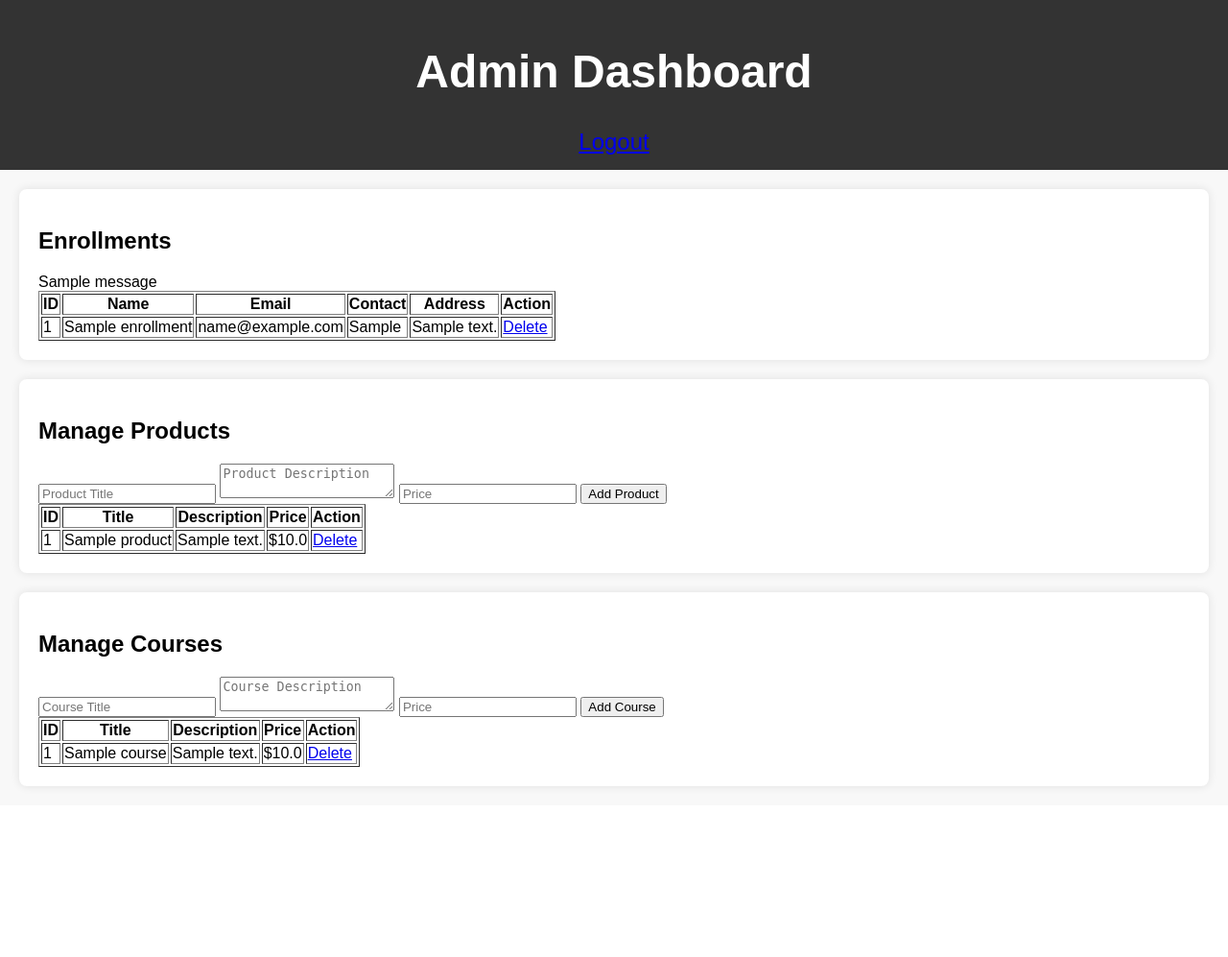
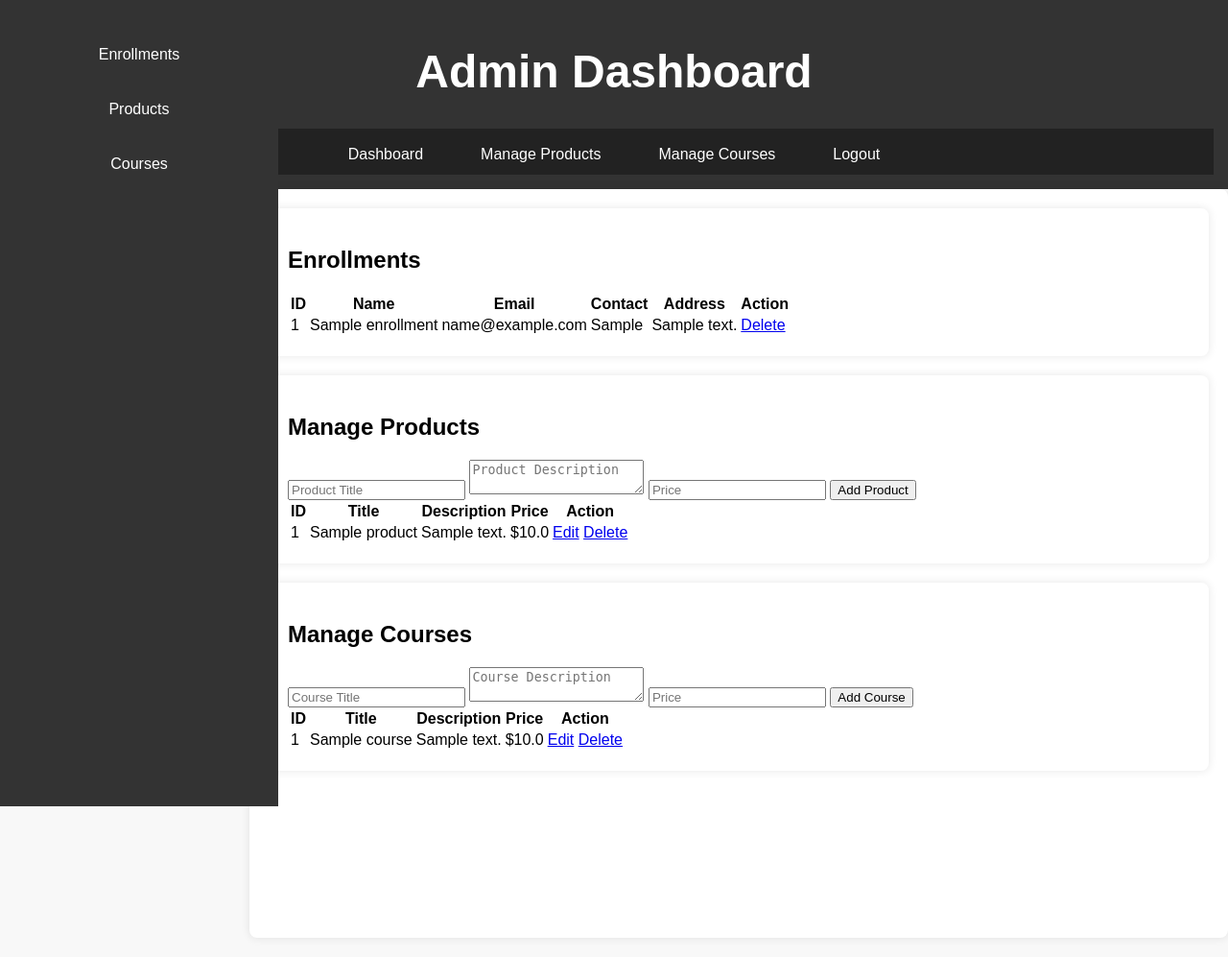
Before and after one commit to AnamolBasnet50/online-shop, a Flask app: page /admin in a window 1280 px wide. Shown: the whole page at 96% size. Before the commit the page ends 822 px from the top, so only its background shows below. Run offline with Flask 3, Linux system fonts and the light colour scheme; the visitor is signed in with stand-in values (Sample User, id 1); tables that the repository leaves empty hold one stand-in row (values such as "Sample post"); one stand-in notice (Sample message) is shown.

Commit message:
add  for Render

```diff
--- a/app.py
+++ b/app.py
@@ -87,19 +87,6 @@ def admin():
     conn.close()
     return render_template('admin_dashboard.html', students=students, products=products, courses=courses)
 
-@app.route('/delete/<int:id>')
-def delete_student(id):
-    if 'admin' not in session:
-        flash("Unauthorized action! Please log in.", "error")
-        return redirect('/login')
-    conn = sqlite3.connect("database.db")
-    cursor = conn.cursor()
-    cursor.execute("DELETE FROM enrollments WHERE id = ?", (id,))
-    conn.commit()
-    conn.close()
-    flash("Enrollment deleted successfully!", "success")
-    return redirect('/admin')
-
 @app.route('/add_product', methods=['POST'])
 def add_product():
     if 'admin' not in session:
--- a/static/style.css
+++ b/static/style.css
@@ -3,6 +3,8 @@ body {
     margin: 0;
     padding: 0;
     background-color: #f8f8f8;
+    display: flex;
+    flex-direction: column;
 }
 
 header {
@@ -11,23 +13,23 @@ header {
     text-align: center;
     padding: 15px;
     font-size: 1.5rem;
-    animation: fadeIn 1s ease-in-out;
 }
 
 nav {
     background: #222;
     padding: 10px 0;
+    text-align: center;
 }
 
 nav ul {
     list-style: none;
     padding: 0;
     margin: 0;
-    text-align: center;
+    display: flex;
+    justify-content: center;
 }
 
 nav ul li {
-    display: inline;
     margin: 0 15px;
 }
 
@@ -45,113 +47,78 @@ nav ul li a:hover {
     color: #fff;
 }
 
+.dashboard-container {
+    display: flex;
+    height: 100vh;
+}
+
+/* Sidebar Styling */
+.sidebar {
+    width: 250px;
+    background: #333;
+    color: white;
+    padding: 20px;
+    height: 100vh;
+    position: fixed;
+    left: 0;
+    top: 0;
+    display: flex;
+    flex-direction: column;
+    align-items: center;
+}
+
+.sidebar ul {
+    list-style: none;
+    padding: 0;
+    width: 100%;
+}
+
+.sidebar ul li {
+    width: 100%;
+    margin-bottom: 15px;
+}
+
+.sidebar ul li a {
+    display: block;
+    color: white;
+    text-decoration: none;
+    padding: 12px;
+    text-align: center;
+    border-radius: 5px;
+    transition: background 0.3s ease-in-out;
+}
+
+.sidebar ul li a:hover {
+    background: #28a745;
+}
+
+/* Main Content Area */
+.content {
+    margin-left: 260px;
+    padding: 20px;
+    flex-grow: 1;
+}
+
 section {
-    margin: 20px;
-    padding: 20px;
     background: white;
     border-radius: 8px;
+    padding: 20px;
     box-shadow: 0px 0px 10px rgba(0, 0, 0, 0.1);
-    animation: slideUp 0.5s ease-in-out;
-}
-
-.grid-container {
-    display: grid;
-    grid-template-columns: repeat(auto-fit, minmax(250px, 1fr));
-    gap: 20px;
-    padding: 10px;
-}
-
-.card {
-    background: #fff;
-    padding: 20px;
-    border-radius: 12px;
-    box-shadow: 0px 4px 8px rgba(0, 0, 0, 0.1);
-    text-align: center;
-    transition: transform 0.3s, box-shadow 0.3s;
-    cursor: pointer;
-    position: relative;
-    overflow: hidden;
-}
-
-.card h3 {
-    font-size: 1.2rem;
-    margin-bottom: 10px;
-    color: #333;
-}
-
-.card p {
-    font-size: 1rem;
-    color: #555;
-}
-
-.card:hover {
-    transform: scale(1.05);
-    box-shadow: 0px 8px 16px rgba(0, 0, 0, 0.2);
-}
-
-.card button {
-    background: linear-gradient(135deg, #28a745, #218838);
-    color: white;
-    border: none;
-    padding: 10px 15px;
-    border-radius: 5px;
-    cursor: pointer;
-    transition: all 0.3s ease-in-out;
-    font-weight: bold;
-    font-size: 1rem;
-    margin-top: 10px;
-}
-
-.card button:hover {
-    background: linear-gradient(135deg, #218838, #1e7e34);
-    transform: scale(1.1);
-}
-
-/* Footer Styling */
-footer {
-    background: #333;
-    color: white;
-    text-align: center;
-    padding: 20px;
-    margin-top: 20px;
-    font-size: 1rem;
-}
-
-.footer-content {
-    max-width: 800px;
-    margin: auto;
-}
-
-.social-links a {
-    color: #28a745;
-    text-decoration: none;
-    font-weight: bold;
-    margin: 0 10px;
-    transition: color 0.3s ease-in-out;
-}
-
-.social-links a:hover {
-    color: #f8f8f8;
-}
-
-/* Animations */
-@keyframes fadeIn {
-    from { opacity: 0; }
-    to { opacity: 1; }
-}
-
-@keyframes slideUp {
-    from { transform: translateY(20px); opacity: 0; }
-    to { transform: translateY(0); opacity: 1; }
+    margin-bottom: 20px;
 }
 
 /* Responsive Design */
 @media (max-width: 768px) {
-    .grid-container {
-        grid-template-columns: repeat(auto-fit, minmax(200px, 1fr));
+    .dashboard-container {
+        flex-direction: column;
     }
-    nav ul li {
-        display: block;
-        margin: 10px 0;
+    .sidebar {
+        width: 100%;
+        height: auto;
+        position: relative;
+    }
+    .content {
+        margin-left: 0;
+        padding: 20px;
     }
 }
--- a/templates/admin_dashboard.html
+++ b/templates/admin_dashboard.html
@@ -9,22 +9,29 @@
 <body>
     <header>
         <h1>Admin Dashboard</h1>
-        <a href="/logout" class="logout-btn">Logout</a>
+        <nav>
+            <ul>
+                <li><a href="/admin">Dashboard</a></li>
+                <li><a href="#manage-products">Manage Products</a></li>
+                <li><a href="#manage-courses">Manage Courses</a></li>
+                <li><a href="/logout" class="logout-btn">Logout</a></li>
+            </ul>
+        </nav>
     </header>
 
-    <section>
+    <main class="dashboard-container">
+        <aside class="sidebar">
+            <ul>
+                <li><a href="#enrollments">Enrollments</a></li>
+                <li><a href="#manage-products">Products</a></li>
+                <li><a href="#manage-courses">Courses</a></li>
+            </ul>
+        </aside>
+
+        <section class="content">
+            <section id="enrollments">
                 <h2>Enrollments</h2>
-        {% with messages = get_flashed_messages(with_categories=true) %}
-            {% if messages %}
-                <div class="flash-messages">
-                    {% for category, message in messages %}
-                        <div class="flash-{{ category }}">{{ message }}</div>
-                    {% endfor %}
-                </div>
-            {% endif %}
-        {% endwith %}
-
-        <table border="1">
+                <table>
                     <tr>
                         <th>ID</th>
                         <th>Name</th>
@@ -48,7 +55,7 @@
                 </table>
             </section>
 
-    <section>
+            <section id="manage-products">
                 <h2>Manage Products</h2>
                 <form action="/add_product" method="POST">
                     <input type="text" name="title" placeholder="Product Title" required>
@@ -56,7 +63,7 @@
                     <input type="number" step="0.01" name="price" placeholder="Price" required>
                     <button type="submit">Add Product</button>
                 </form>
-        <table border="1">
+                <table>
                     <tr>
                         <th>ID</th>
                         <th>Title</th>
@@ -70,13 +77,16 @@
                         <td>{{ product[1] }}</td>
                         <td>{{ product[2] }}</td>
                         <td>${{ product[3] }}</td>
-                <td><a href="/delete_product/{{ product[0] }}" class="delete-btn">Delete</a></td>
+                        <td>
+                            <a href="/edit_product/{{ product[0] }}" class="edit-btn">Edit</a>
+                            <a href="/delete_product/{{ product[0] }}" class="delete-btn">Delete</a>
+                        </td>
                     </tr>
                     {% endfor %}
                 </table>
             </section>
 
-    <section>
+            <section id="manage-courses">
                 <h2>Manage Courses</h2>
                 <form action="/add_course" method="POST">
                     <input type="text" name="title" placeholder="Course Title" required>
@@ -84,7 +94,7 @@
                     <input type="number" step="0.01" name="price" placeholder="Price" required>
                     <button type="submit">Add Course</button>
                 </form>
-        <table border="1">
+                <table>
                     <tr>
                         <th>ID</th>
                         <th>Title</th>
@@ -98,10 +108,15 @@
                         <td>{{ course[1] }}</td>
                         <td>{{ course[2] }}</td>
                         <td>${{ course[3] }}</td>
-                <td><a href="/delete_course/{{ course[0] }}" class="delete-btn">Delete</a></td>
+                        <td>
+                            <a href="/edit_course/{{ course[0] }}" class="edit-btn">Edit</a>
+                            <a href="/delete_course/{{ course[0] }}" class="delete-btn">Delete</a>
+                        </td>
                     </tr>
                     {% endfor %}
                 </table>
             </section>
+        </section>
+    </main>
 </body>
 </html>
```
Also changed, not shown: templates/edit_course.html (added, +30 -0 lines), templates/edit_product.html (added, +30 -0 lines). Lines whose indentation alone changed are shown as unchanged.
